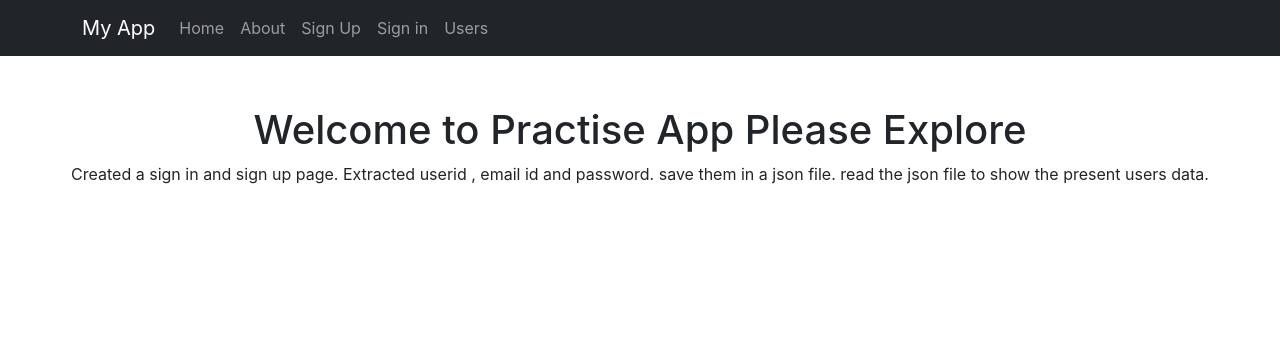
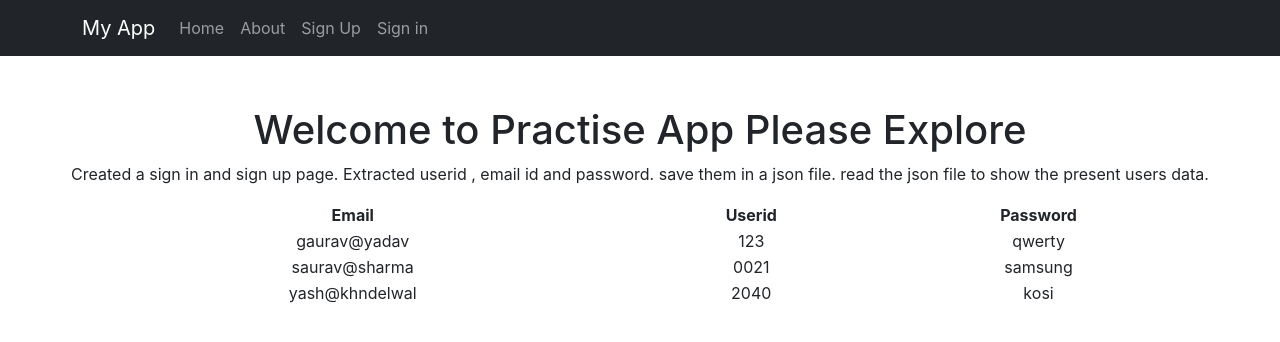
Before and after one commit to ygaurav722/practise-app, a React (Create React App) app: page / in a window 1280 px wide. Shown: the top 342 px of the page. Built offline with nearby package versions, Linux system fonts and the light colour scheme; data requests are answered from the project's data file.

Commit message:
made changes for user display

```diff
--- /dev/null
+++ b/src/component/About.js
@@ -0,0 +1,17 @@
+import React from "react";
+
+const About=()=>(
+    <>
+    <h1>Welcome to About page </h1>
+    <h3> you have successfully routed to about page , just some random text , next</h3>
+    <p>
+    Lorem ipsum dolor sit amet, consectetur adipiscing elit, sed do eiusmod tempor incididunt ut labore et dolore magna aliqua. Penatibus et magnis dis parturient. Scelerisque mauris pellentesque pulvinar pellentesque habitant morbi tristique senectus. Est velit egestas dui id ornare arcu. Iaculis nunc sed augue lacus viverra. Pharetra vel turpis nunc eget lorem. Libero id faucibus nisl tincidunt. A pellentesque sit amet porttitor eget dolor morbi non. Id venenatis a condimentum vitae sapien pellentesque habitant morbi tristique. Diam in arcu cursus euismod quis viverra. Arcu cursus vitae congue mauris rhoncus. Risus at ultrices mi tempus imperdiet. Platea dictumst vestibulum rhoncus est. Morbi tristique senectus et netus et malesuada fames. Pellentesque dignissim enim sit amet venenatis. Ullamcorper dignissim cras tincidunt lobortis feugiat. Morbi tristique senectus et netus et malesuada fames ac turpis. Urna nunc id cursus metus aliquam eleifend mi. Sit amet est placerat in egestas erat.
+
+    Pretium nibh ipsum consequat nisl vel pretium. Tempor orci dapibus ultrices in iaculis nunc. Ornare lectus sit amet est placerat. Diam in arcu cursus euismod quis viverra. Dui vivamus arcu felis bibendum ut tristique. A diam sollicitudin tempor id eu nisl. Enim lobortis scelerisque fermentum dui faucibus in ornare. Faucibus ornare suspendisse sed nisi lacus sed viverra. Amet venenatis urna cursus eget nunc scelerisque viverra. Rhoncus aenean vel elit scelerisque mauris pellentesque pulvinar pellentesque.
+
+    Feugiat nisl pretium fusce id velit. Eleifend quam adipiscing vitae proin. Id leo in vitae turpis massa sed elementum tempus. Pellentesque id nibh tortor id aliquet. Eget duis at tellus at. Eu mi bibendum neque egestas. Vitae proin sagittis nisl rhoncus mattis rhoncus urna neque viverra. Libero nunc consequat interdum varius sit amet. Ut tellus elementum sagittis vitae et leo duis. Quam quisque id diam vel quam elementum pulvinar. Vestibulum sed arcu non odio euismod lacinia.
+    </p>
+    </>
+);
+
+export default About;
--- a/src/pages/HomePage.js
+++ b/src/component/HomePage.js
@@ -1,5 +1,5 @@
 import React from "react";
-import { Link } from "react-router-dom";
+import Users from "./Users";
 
 function HomePage(){
     return(
@@ -12,6 +12,9 @@ function HomePage(){
                 Created a sign in and sign up page. Extracted userid , email id and password.
                 save them in a json file. read the json file to show the present users data.
             </p>
+            <div>
+                <Users/>
+            </div>
         </div>
     </>
     );
--- a/src/NavBar.js
+++ b/src/component/NavBar.js
@@ -11,7 +11,6 @@ const NavBar=()=>(
             <Nav.Link href="/about">About</Nav.Link>
             <Nav.Link href="/signup">Sign Up</Nav.Link>
             <Nav.Link href="/signin">Sign in</Nav.Link>
-            <Nav.Link href="/users">Users</Nav.Link>
           </Nav>
         </Container>
       </Navbar>
--- a/src/pages/SignUp.js
+++ b/src/component/SignUp.js
@@ -31,17 +31,13 @@ function SignUp(){
         const uid=userid.current.value;
         const mailid=emailid.current.value;
         // console.log(`${passwd}`);
-        const data={
-            "emailid" :mailid,
-            "userid" :uid,
-            "password" :pass
-        };
 
-        if(pass!= confpass) alert(`Password does not match, check password `);
+        if(pass!== confpass) alert(`Password does not match, check password `);
         else
         {
             addUserdata(mailid,uid,pass);
             alert(`Sign Up successful , Sign In`);
+            addUserdata(mailid,uid,pass);
             window.location.reload(false);
         }
     };
--- /dev/null
+++ b/src/component/Users.js
@@ -0,0 +1,41 @@
+import React, { useEffect, useState } from "react";
+
+
+function Users(){
+    const [data,setdata]=useState([]);
+    useEffect(()=>{
+        fetch('http://localhost:3004/userdata')
+        .then(response=> response.json())
+        .then(data=>setdata(data));
+    },[]);
+    if(data)
+    {
+        return(
+            <>
+            <table className="container">
+                <thead>
+                    <tr>
+                        <th>Email</th>
+                        <th>Userid</th>
+                        <th>Password</th>
+                    </tr>
+                </thead>
+                <tbody>
+                        {data.map((user,id)=>(
+                            <tr>
+                                <td>{user.emailid}</td>
+                                <td>{user.userid}</td>
+                                <td>{user.password}</td>
+                            </tr>
+
+                        ))}
+
+                </tbody>
+            </table>
+
+            </>
+        )
+    }
+}
+
+export default Users;
--- a/src/pages/About.js
+++ /dev/null
@@ -1,17 +0,0 @@
-import React from "react";
-
-const About=()=>(
-    <>
-    <h1>Welcome to About page </h1>
-    <h3> you have successfully routed to about page , just some random text , next</h3>
-    <p>
-    It was always the Monday mornings. It never seemed to happen on Tuesday morning,
-    Wednesday morning, or any other morning during the week.
-    But it happened every Monday morning like clockwork.
-    He mentally prepared himself to once again deal with what was about to happen,
-    but this time he also placed a knife in his pocket just in case.
-    </p>
-    </>
-);
-
-export default About;
--- a/src/pages/Users.js
+++ /dev/null
@@ -1,31 +0,0 @@
-import React, { useEffect, useState } from "react";
-
-
-function Users(){
-    const [data,setdata]=useState([]);
-    useEffect(()=>{
-        fetch('http://localhost:3004/userdata')
-        .then(response=> response.json())
-        .then(data=>setdata(data));
-    },[]);
-    if(data)
-    {
-        return(
-            <>
-            <div>
-                {JSON.stringify(data,null,2)}
-            </div>
-            <div>
-                <ul>
-                    {data.map((user,key)=>
-                    (
-                        <li key={user.userid}> {user.emailid}</li>
-                    ))}
-                </ul>
-            </div>
-            </>
-        )
-    }
-}
-
-export default Users;
```
Also changed, not shown: src/App.js (+6 -6 lines), db.json (renamed from userdata.json), src/component/Form.css (renamed from src/pages/Form.css), src/component/SignIn.js (renamed from src/pages/SignIn.js).
